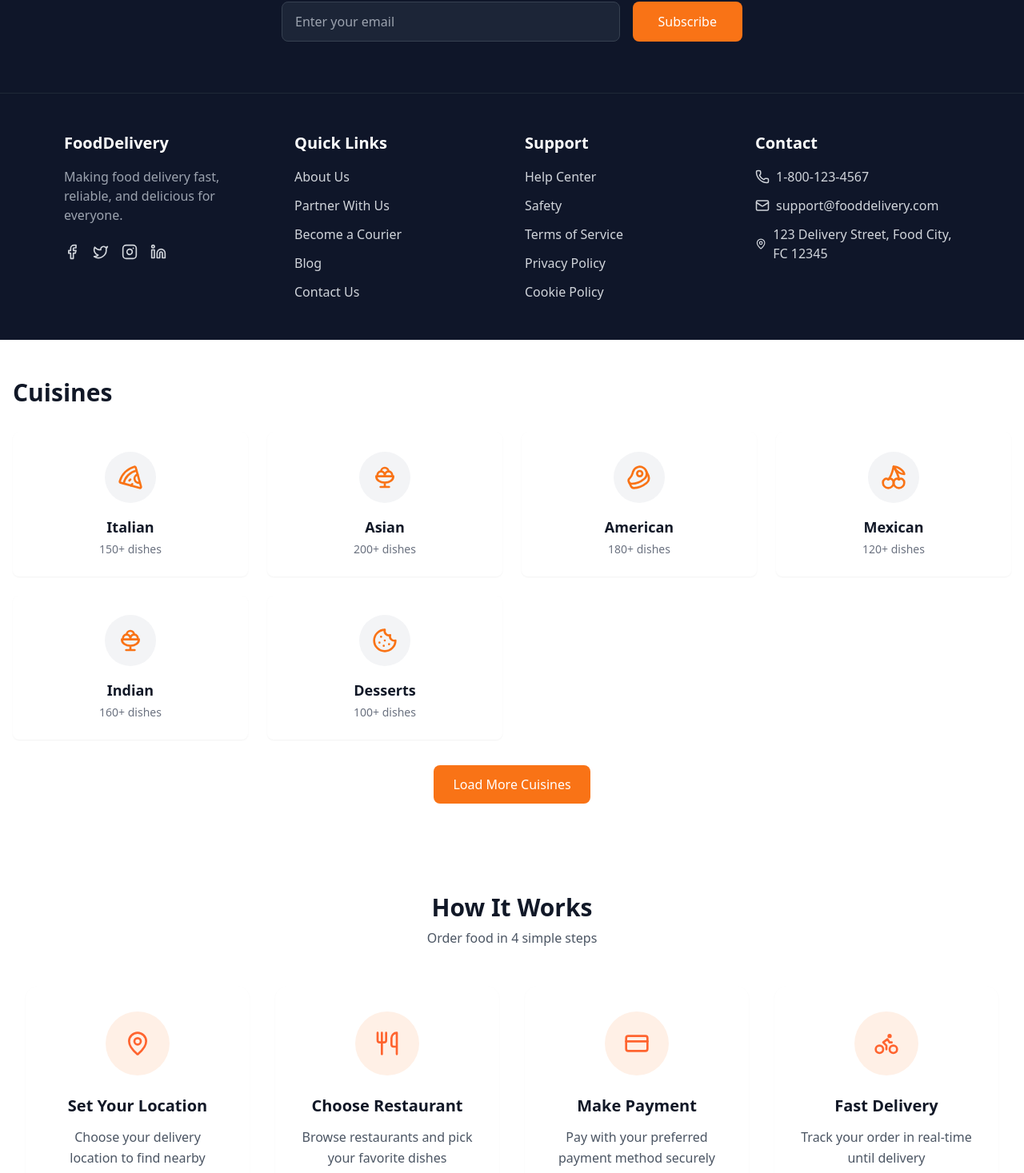
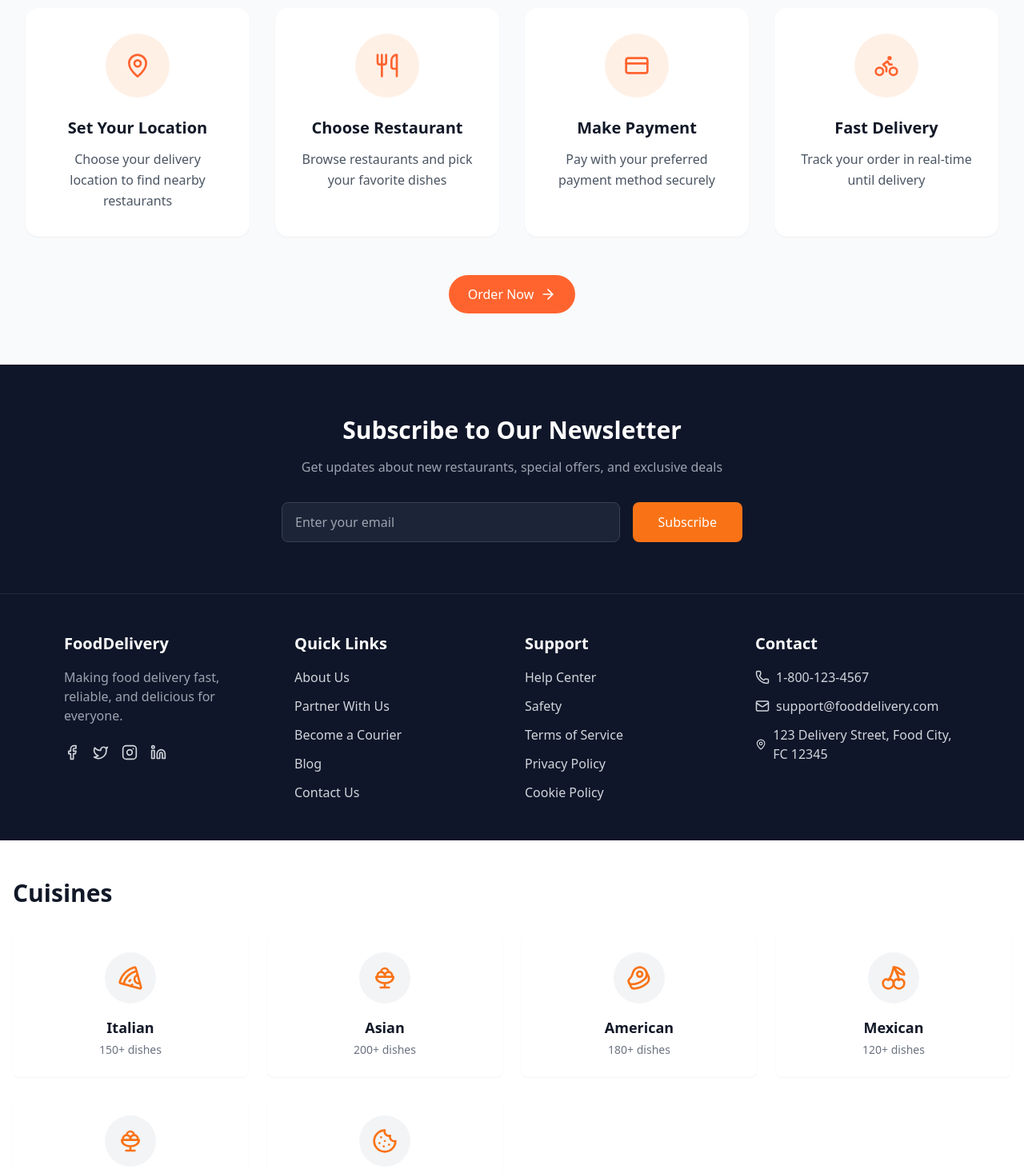
Before and after one commit to ripionck/food-delivery, a React (Vite) app: page / in a window 1280 px wide. Shown: the part 2894-4361 px from the top of the page at 80% size. Built offline with nearby package versions, Linux system fonts and the light colour scheme.

Commit message:
separated how it works section

```diff
--- a/src/App.jsx
+++ b/src/App.jsx
@@ -4,7 +4,6 @@ import CheckoutForm from "./CheckoutForm";
 import CustomerReviews from "./CustomerReviews";
 import Footer from "./components/layouts/Footer";
 import HelpSupport from "./HelpSupport";
-import HowItWorks from "./HowItWorks";
 import OrderDetails from "./OrderDetails";
 import OrderHistory from "./OrderHistory";
 import OrderTracking from "./OrderTracking";
@@ -22,7 +21,6 @@ function App() {
     <div>
       <Home />
       <AllCuisines />
-      <HowItWorks />
       <CustomerReviews />
       <AppDownload />
       <HelpSupport />
--- a/src/HowItWorks.jsx
+++ b/src/components/howItWorks/HowItWorks.jsx
@@ -1,4 +1,5 @@
 import { MapPin, Utensils, CreditCard, Bike, ArrowRight } from "lucide-react";
+import StepCard from "./StepCard";
 
 function HowItWorks() {
   const steps = [
@@ -32,23 +33,8 @@ function HowItWorks() {
       </div>
 
       <div className="grid md:grid-cols-2 lg:grid-cols-4 gap-8">
-        {steps.map((step, index) => (
-          <div
-            key={step.title}
-            className="bg-white rounded-2xl p-8 shadow-sm hover:shadow-md transition-shadow"
-          >
-            <div className="flex flex-col items-center text-center">
-              <div className="w-20 h-20 rounded-full bg-[#FFF0E6] flex items-center justify-center mb-6">
-                <step.icon className="w-8 h-8 text-[#FF642F]" />
-              </div>
-              <h3 className="text-xl font-semibold text-gray-900 mb-3">
-                {step.title}
-              </h3>
-              <p className="text-gray-600 leading-relaxed">
-                {step.description}
-              </p>
-            </div>
-          </div>
+        {steps.map((step) => (
+          <StepCard key={step.title} step={step} />
         ))}
       </div>
 
--- /dev/null
+++ b/src/components/howItWorks/StepCard.jsx
@@ -0,0 +1,30 @@
+import PropTypes from "prop-types";
+
+function StepCard({ step }) {
+  return (
+    <div
+      key={step.title}
+      className="bg-white rounded-2xl p-8 shadow-sm hover:shadow-md transition-shadow"
+    >
+      <div className="flex flex-col items-center text-center">
+        <div className="w-20 h-20 rounded-full bg-[#FFF0E6] flex items-center justify-center mb-6">
+          <step.icon className="w-8 h-8 text-[#FF642F]" />
+        </div>
+        <h3 className="text-xl font-semibold text-gray-900 mb-3">
+          {step.title}
+        </h3>
+        <p className="text-gray-600 leading-relaxed">{step.description}</p>
+      </div>
+    </div>
+  );
+}
+
+StepCard.propTypes = {
+  step: PropTypes.shape({
+    icon: PropTypes.elementType.isRequired,
+    title: PropTypes.string.isRequired,
+    description: PropTypes.string.isRequired,
+  }).isRequired,
+};
+
+export default StepCard;
--- a/src/pages/Home.jsx
+++ b/src/pages/Home.jsx
@@ -1,6 +1,7 @@
 import FeaturedRestaurants from "../components/featuredRestaurants/FeaturedRestaurants";
 import FoodDelivery from "../components/foodDelivery/FoodDelivery";
 import FoodDiscovery from "../components/foodDiscovery/FoodDiscovery";
+import HowItWorks from "../components/howItWorks/HowItWorks";
 import Footer from "../components/layouts/Footer";
 import Header from "../components/layouts/Header";
 import PopularCuisines from "../components/popularCuisines/PopularCuisines";
@@ -24,6 +25,7 @@ function Home() {
       <FoodDelivery />
       <FeaturedRestaurants />
       <PopularCuisines />
+      <HowItWorks />
       <Footer />
     </div>
   );
```
